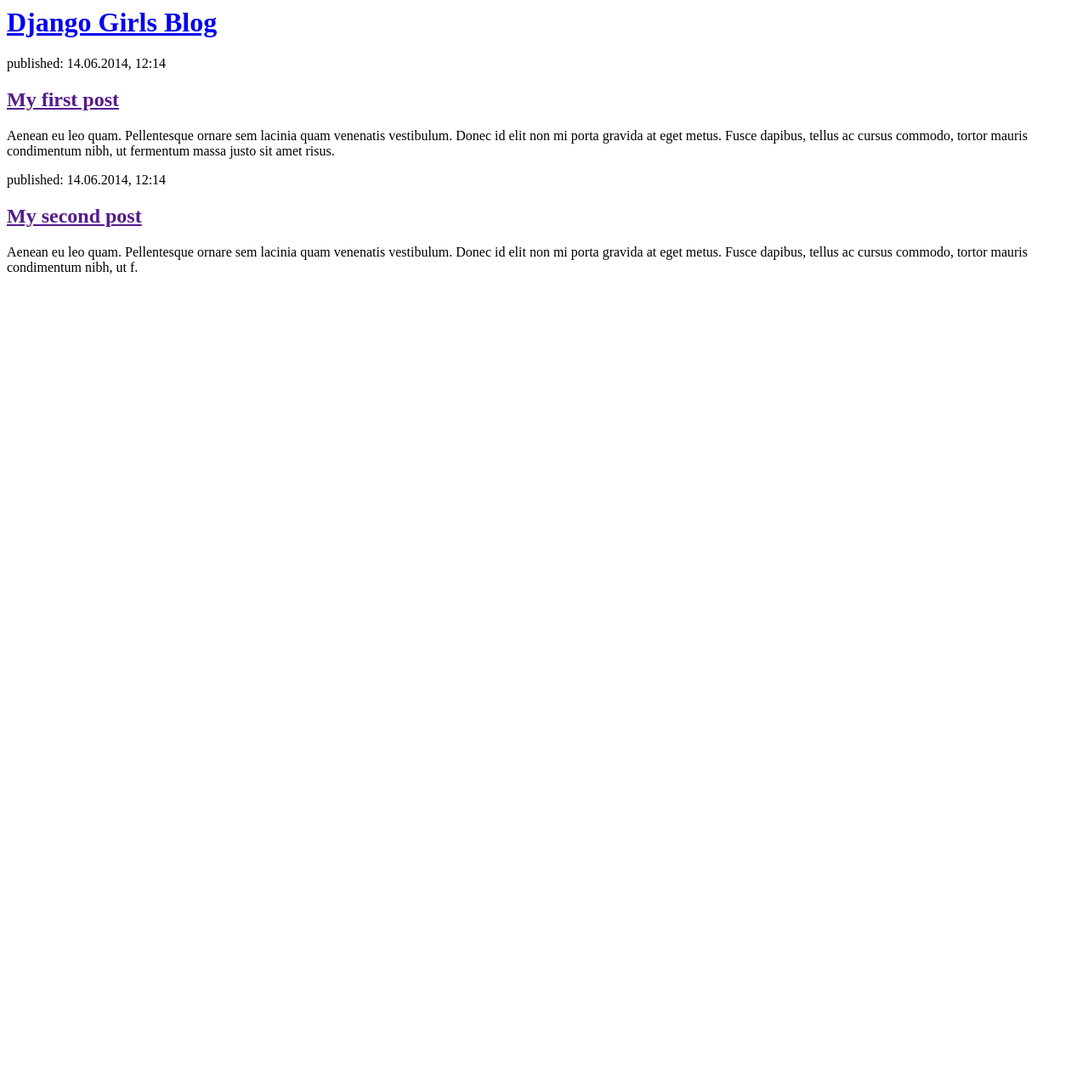
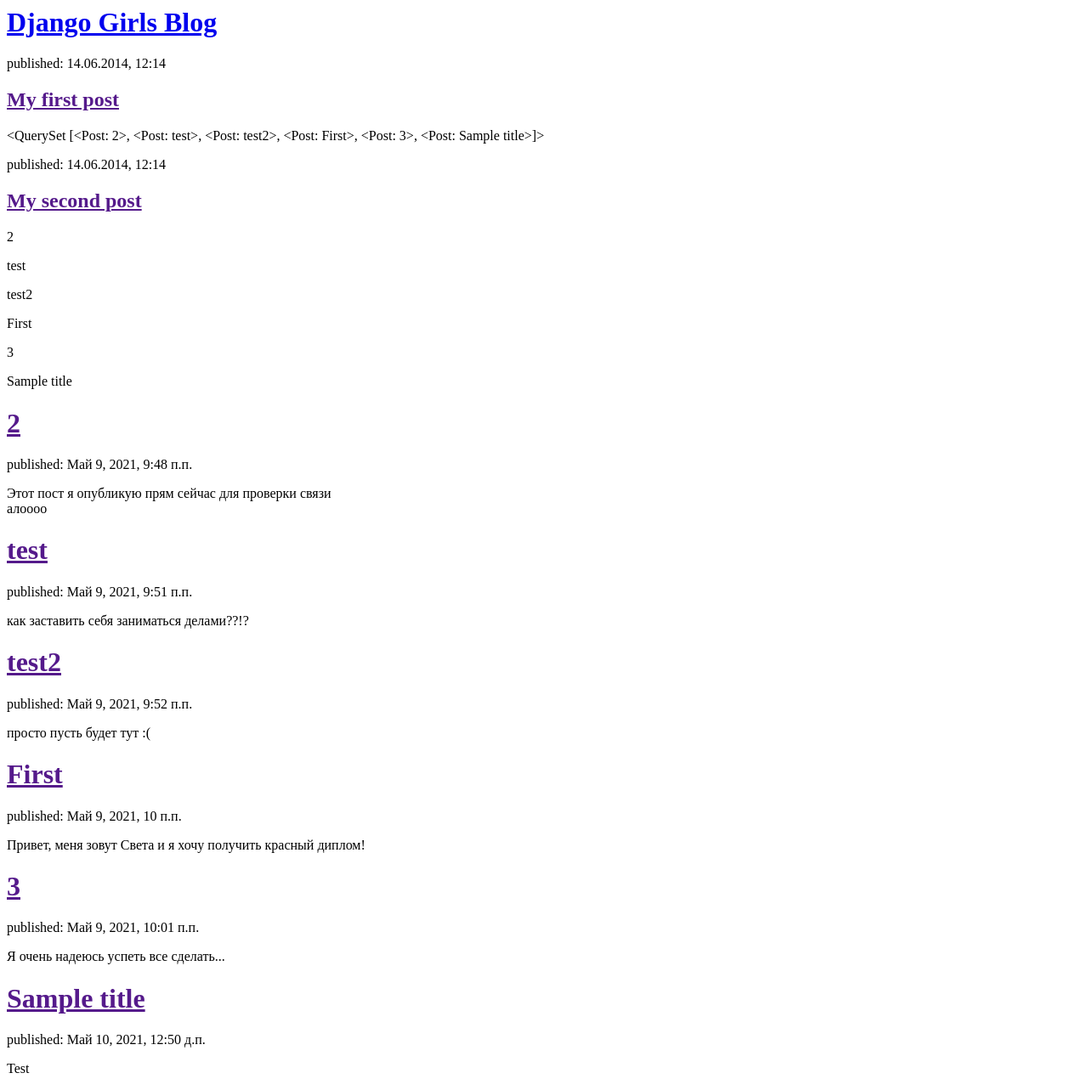
Before and after one commit to Orlova1199/my-first-blog, a Django app: page / in a window 1280 px wide. Shown: the whole page at 85% size. Before the commit the page ends 323 px from the top, so only its background shows below. Run offline with Django 3.2, Linux system fonts and the light colour scheme; data comes from the database, SQL or seed files in the repository; both versions use the stored data as it was after the commit.

Commit message:
Modified templates to display posts from database.

```diff
--- a/blog/templates/blog/post_list.html
+++ b/blog/templates/blog/post_list.html
@@ -10,13 +10,24 @@
         <div>
             <p>published: 14.06.2014, 12:14</p>
             <h2><a href="">My first post</a></h2>
-            <p>Aenean eu leo quam. Pellentesque ornare sem lacinia quam venenatis vestibulum. Donec id elit non mi porta gravida at eget metus. Fusce dapibus, tellus ac cursus commodo, tortor mauris condimentum nibh, ut fermentum massa justo sit amet risus.</p>
+            {{ posts }}
         </div>
 
         <div>
             <p>published: 14.06.2014, 12:14</p>
             <h2><a href="">My second post</a></h2>
-            <p>Aenean eu leo quam. Pellentesque ornare sem lacinia quam venenatis vestibulum. Donec id elit non mi porta gravida at eget metus. Fusce dapibus, tellus ac cursus commodo, tortor mauris condimentum nibh, ut f.</p>
-        </div>
+            {% for post in posts %}
+                <p>{{ post }}</p>
+            {% endfor %}
+       </div>
+
+        {% for post in posts %}
+            <div>
+                <h1><a href="">{{ post.title }}</a></h1>
+                <p>published: {{ post.published_date }}</p>
+                <p>{{ post.text|linebreaksbr }}</p>
+            </div>
+        {% endfor %}
+
     </body>
 </html>
--- a/blog/views.py
+++ b/blog/views.py
@@ -1,5 +1,8 @@
 from django.shortcuts import render
+from django.utils import timezone
+from .models import Post
 
 # Create your views here.
 def post_list(request):
-    return render(request, 'blog/post_list.html', {})
+    posts = Post.objects.filter(published_date__lte=timezone.now()).order_by('published_date')
+    return render(request, 'blog/post_list.html', {'posts': posts})
```
Also changed, not shown: db.sqlite3.
